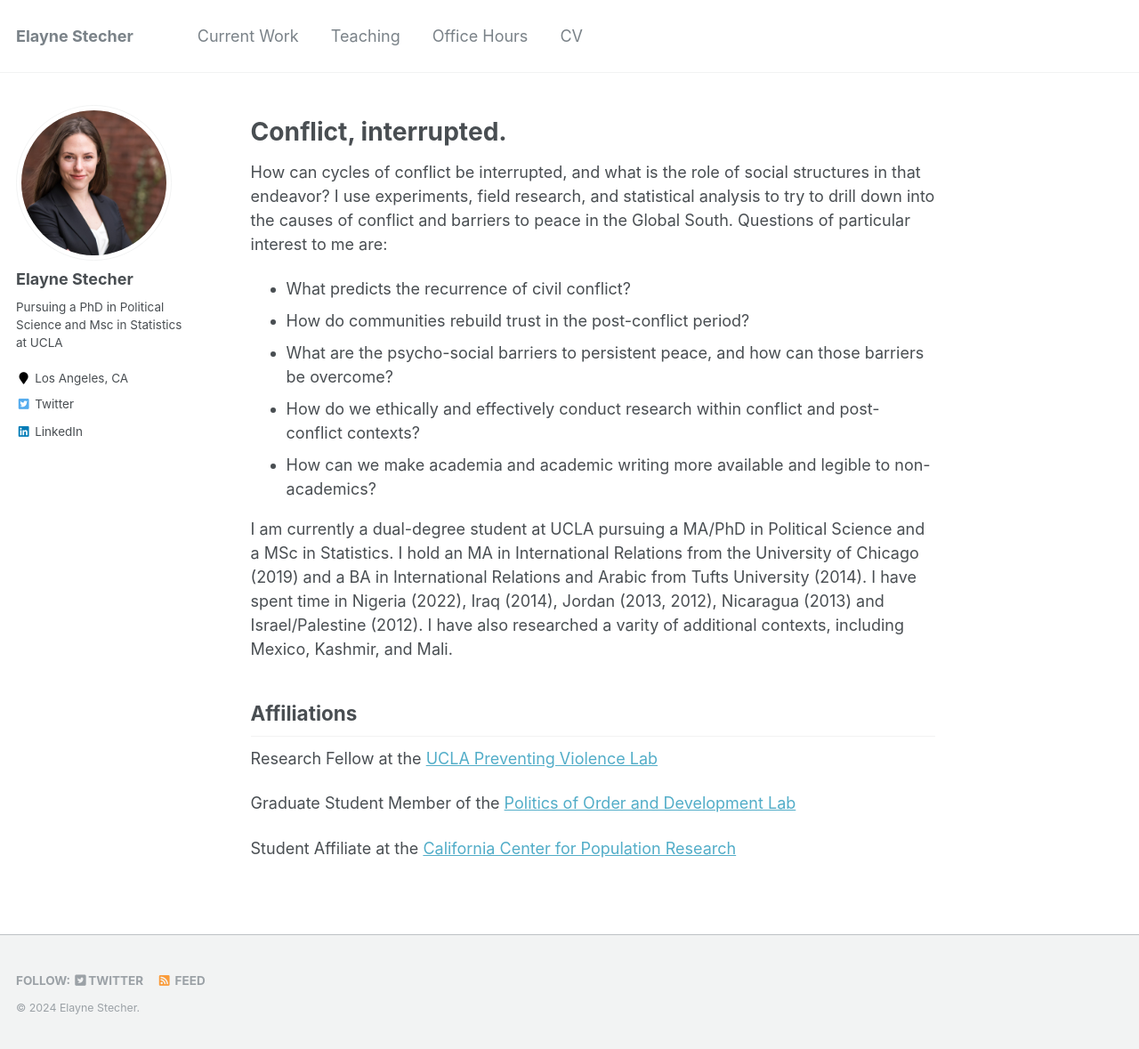
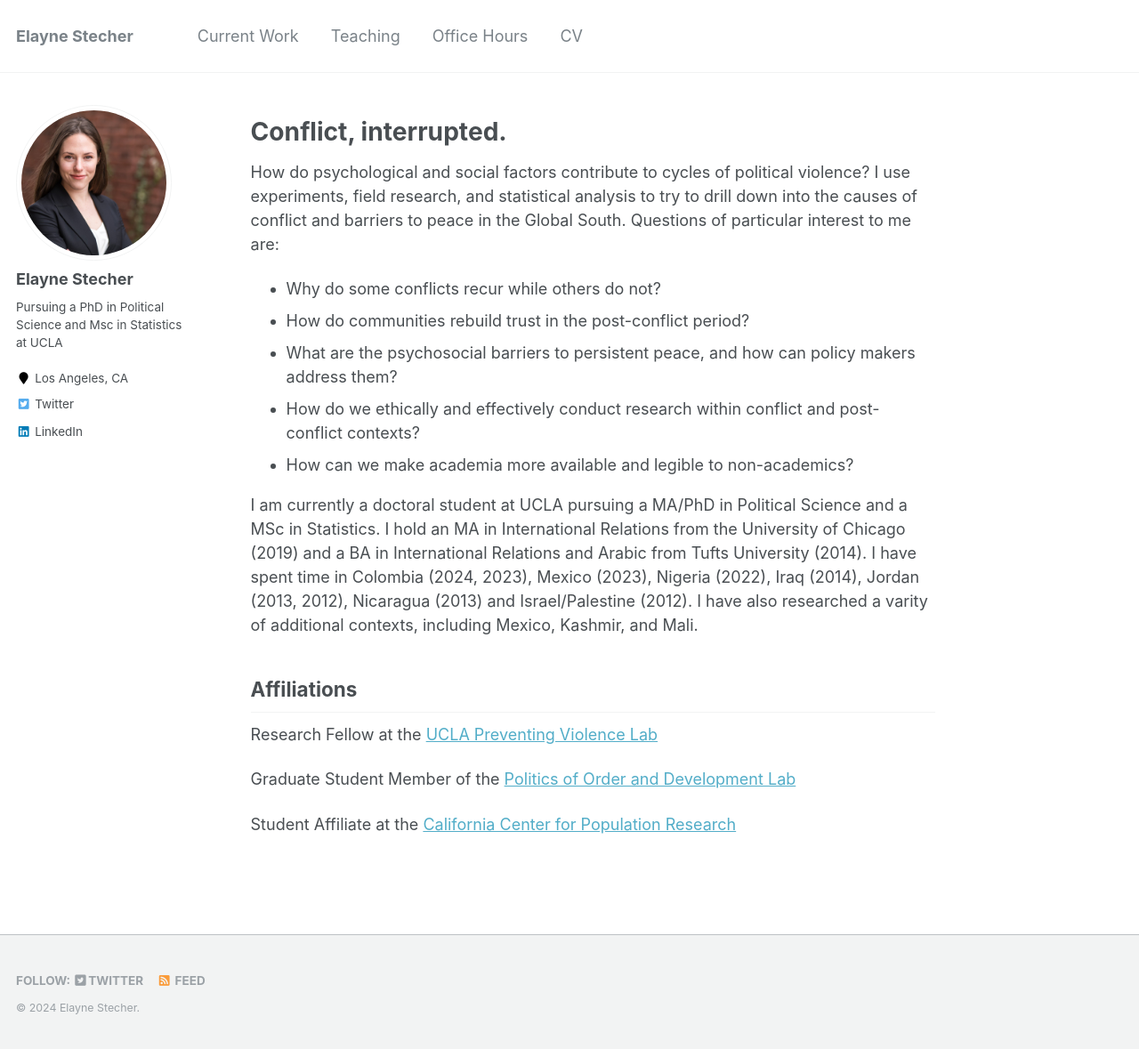
Before and after one commit to estech01/estech01.github.io, a Jekyll site: the page built from _pages/about.md, in a window 1280 px wide and 1179 px high. Shown: the whole window at 89% size. Built offline with Jekyll 4.4.1, drawn with Linux system fonts in a browser that asks for light colours.

Commit message:
Update about.md

```diff
--- a/_pages/about.md
+++ b/_pages/about.md
@@ -10,15 +10,15 @@ redirect_from:
 
 # Conflict, interrupted.
 
-How can cycles of conflict be interrupted, and what is the role of social structures in that endeavor? I use experiments, field research, and statistical analysis to try to drill down into the causes of conflict and barriers to peace in the Global South. Questions of particular interest to me are:
+How do psychological and social factors contribute to cycles of political violence? I use experiments, field research, and statistical analysis to try to drill down into the causes of conflict and barriers to peace in the Global South. Questions of particular interest to me are:
 
-- What predicts the recurrence of civil conflict?
+- Why do some conflicts recur while others do not?
 - How do communities rebuild trust in the post-conflict period?
-- What are the psycho-social barriers to persistent peace, and how can those barriers be overcome?
+- What are the psychosocial barriers to persistent peace, and how can policy makers address them?
 - How do we ethically and effectively conduct research within conflict and post-conflict contexts?
-- How can we make academia and academic writing more available and legible to non-academics?
+- How can we make academia more available and legible to non-academics?
 
-I am currently a dual-degree student at UCLA pursuing a MA/PhD in Political Science and a MSc in Statistics. I hold an MA in International Relations from the University of Chicago (2019) and a BA in International Relations and Arabic from Tufts University (2014). I have spent time in Nigeria (2022), Iraq (2014), Jordan (2013, 2012), Nicaragua (2013) and Israel/Palestine (2012). I have also researched a varity of additional contexts, including Mexico, Kashmir, and Mali.
+I am currently a doctoral student at UCLA pursuing a MA/PhD in Political Science and a MSc in Statistics. I hold an MA in International Relations from the University of Chicago (2019) and a BA in International Relations and Arabic from Tufts University (2014). I have spent time in Colombia (2024, 2023), Mexico (2023), Nigeria (2022), Iraq (2014), Jordan (2013, 2012), Nicaragua (2013) and Israel/Palestine (2012). I have also researched a varity of additional contexts, including Mexico, Kashmir, and Mali.
 
 ## Affiliations
 
```
